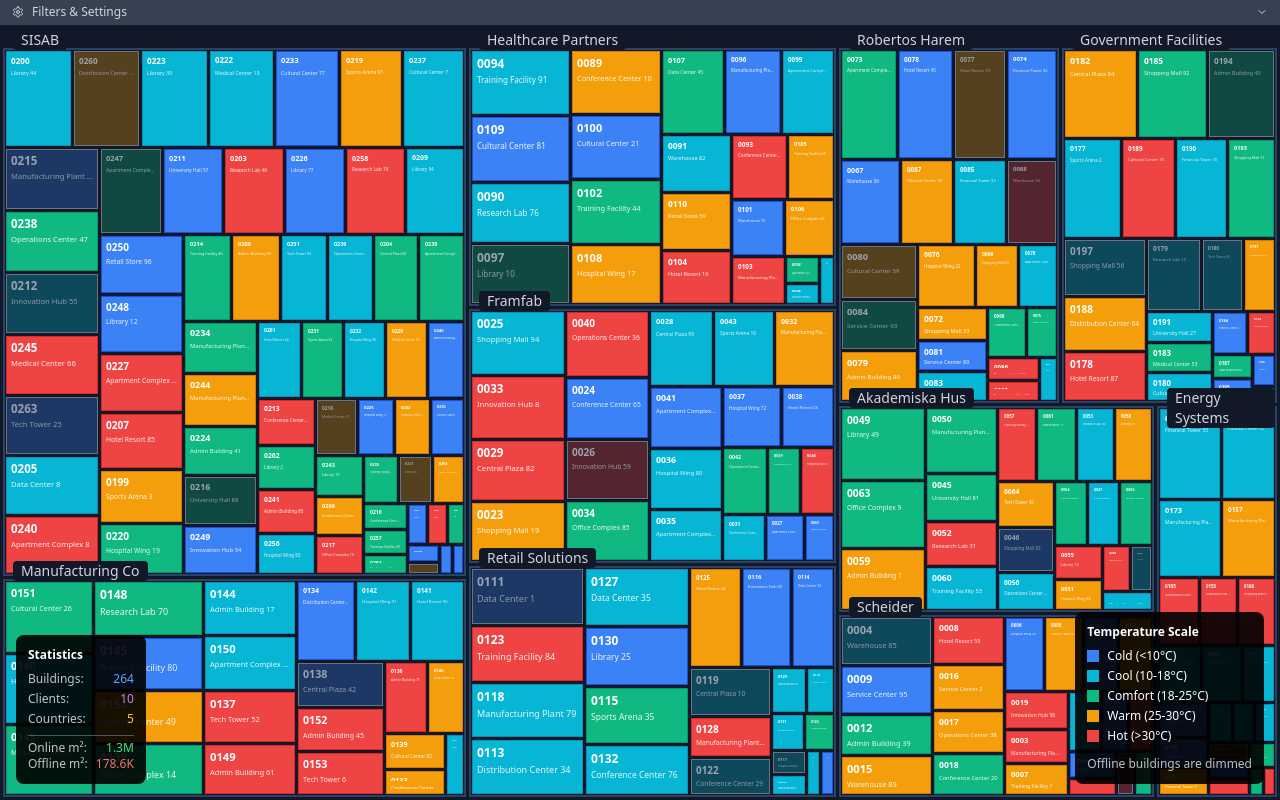
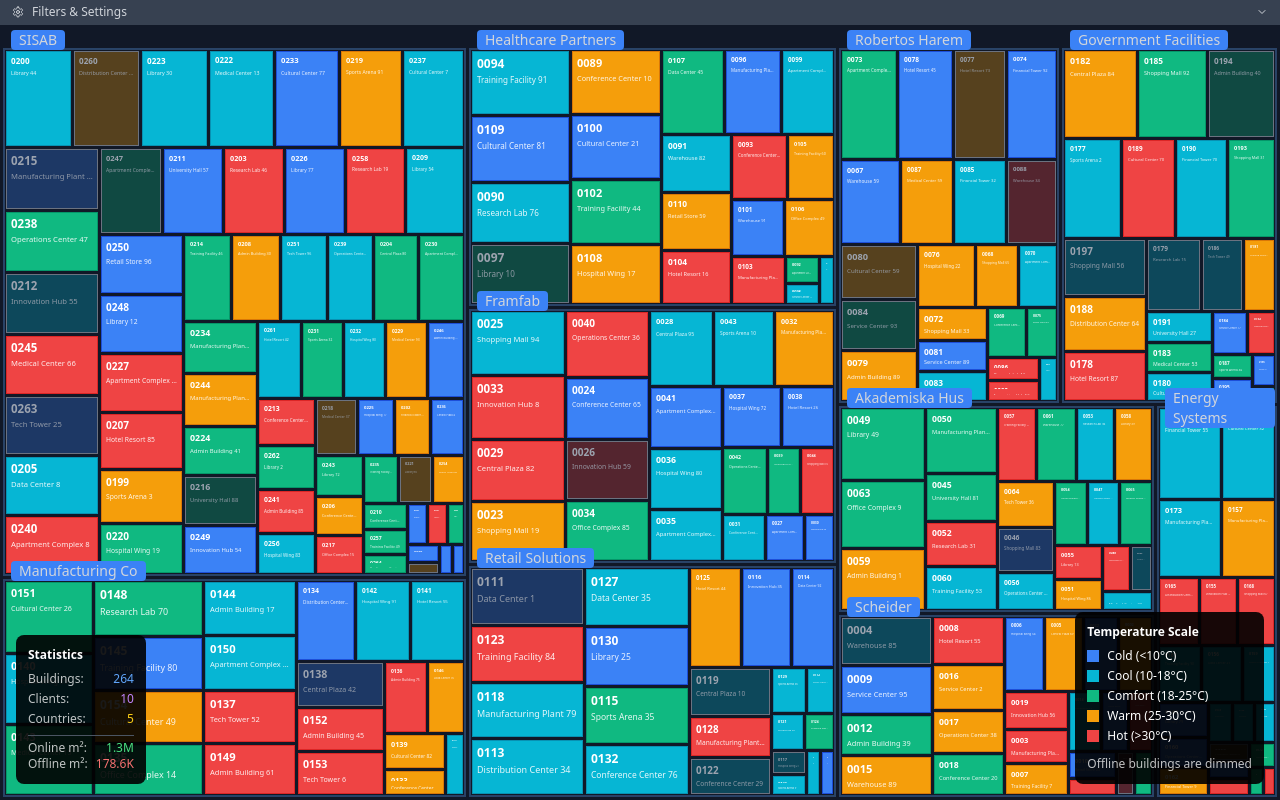
Before and after one commit to maxberggren/tree-view, a React (Vite) app: page / in a window 1280 px wide. Built offline with nearby package versions, Linux system fonts and the light colour scheme.

Commit message:
Refactor client tag styling
Moved the client tag to the left and updated its background color to match the client border color.

```diff
--- a/src/components/Treemap.tsx
+++ b/src/components/Treemap.tsx
@@ -313,9 +313,11 @@ export const Treemap: React.FC<TreemapProps> = ({ width, height }) => {
             }}
           >
             <div
-              className="absolute left-2 text-gray-300 text-sm font-medium bg-gray-900 px-2 rounded cursor-pointer hover:bg-gray-700 hover:text-gray-200 transition-colors z-10"
+              className="absolute text-gray-300 text-sm font-medium px-2 rounded cursor-pointer hover:text-gray-200 transition-colors z-10"
               style={{
-                top: '-20px'
+                left: '6px',
+                top: '-20px',
+                backgroundColor: '#3B82F6', // Blue-400 to match the border
               }}
               onClick={() => handleClientClick(node.data.name)}
               title={`Filter by ${node.data.name}`}
@@ -556,8 +558,8 @@ export const Treemap: React.FC<TreemapProps> = ({ width, height }) => {
             left: '16px'
           }}
         >
-          <div className="font-bold text-lg">{(hoveredNode.data as any).id}</div>
-          <div className="text-sm opacity-90 mb-2">{(hoveredNode.data as any).name}</div>
+          <div className="font-bold text-lg">{(hoveredNode.data as any).name}</div>
+          <div className="text-sm opacity-90 mb-2">Building id: {(hoveredNode.data as any).id.replace(/^BLD-/, '')}</div>
 
           <div className="grid grid-cols-2 gap-x-4 gap-y-1 text-xs mb-3">
             <div>
```
